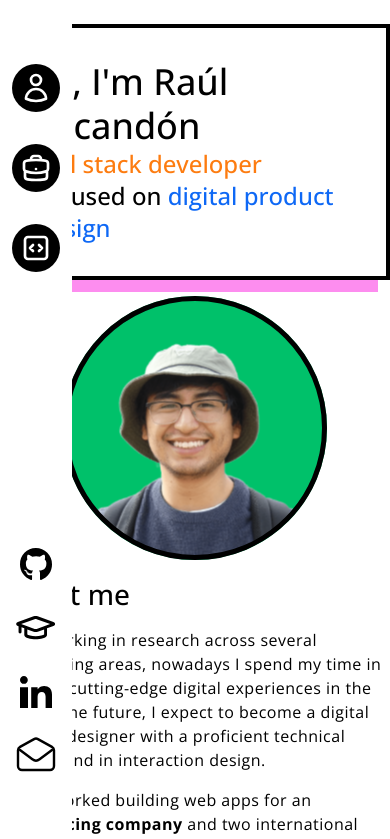
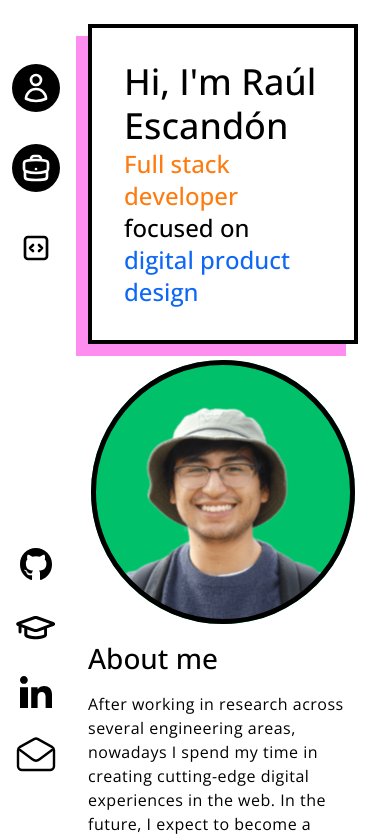
Before and after one commit to elmerescandon/eret_portfolio, a Next.js app: page / in a window 390 px wide. Shown: the top 839 px of the page. Built offline with nearby package versions, Linux system fonts and the light colour scheme.

Commit message:
:iphone: Update PortfolioDesktop layout

```diff
--- a/src/atomic-design/Templates/PortfolioDesktop.tsx
+++ b/src/atomic-design/Templates/PortfolioDesktop.tsx
@@ -10,19 +10,21 @@ const PortfolioDesktop = () => {
   const viewExperience = useRef<HTMLDivElement | null>(null);
   const viewProjects = useRef<HTMLDivElement | null>(null);
   return (
-    <div className="relative">
+    <div className="relative w-full h-full">
       <NavigationBar
         sectionReferences={[viewAbout, viewExperience, viewProjects]}
       />
       <div
-        className="w-screen flex flex-col items-center
-        gap-16
-        max-2xl:pl-80
-        max-xl:pl-0"
+        className="flex flex-col items-center gap-16
+        max-[1600px]:pl-32
+        max-[1280px]:px-[117px]
+        max-[905px]:pr-8
+        max-[600px]:pl-[88px]
+        max-[360px]:px-4"
       >
         <BioGeneral ref={viewAbout} />
         <WorkExperience ref={viewExperience} />
-        <ProjectExperience ref={viewProjects} />
+        {/* <ProjectExperience ref={viewProjects} /> */}
       </div>
     </div>
   );
```
